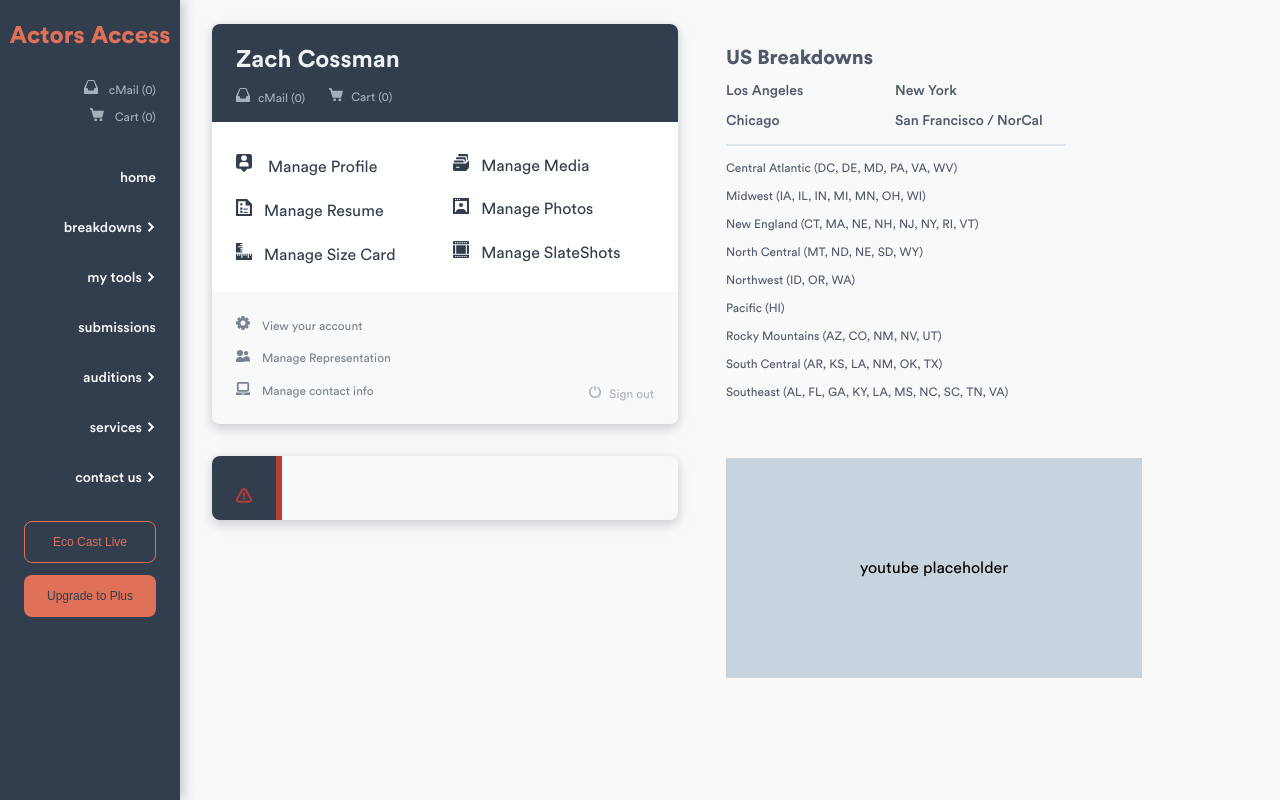
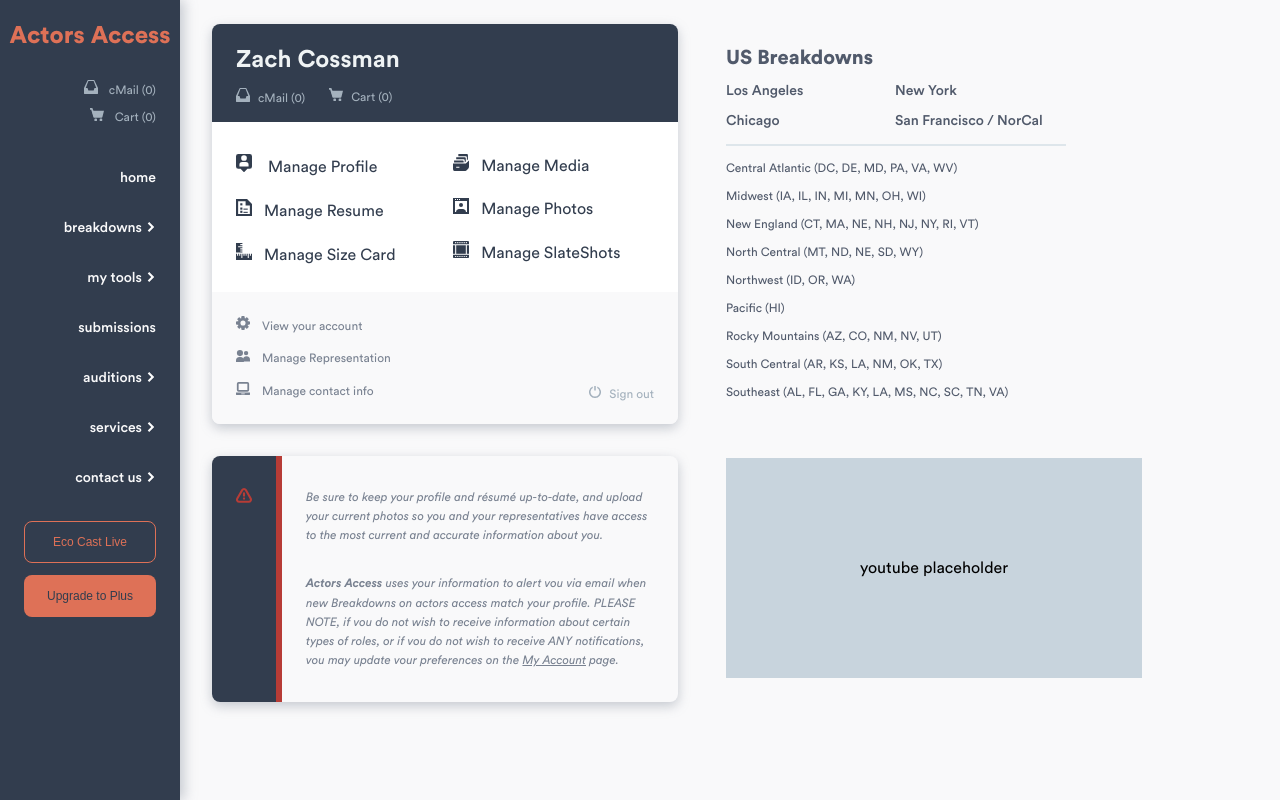
Before and after one commit to Zachcos/ActorsAccessRedesign, a Next.js app: page / in a window 1280 px wide. Built offline with nearby package versions, Linux system fonts and the light colour scheme.

Commit message:
Refactor AlertCard copy

```diff
--- a/pages/index.tsx
+++ b/pages/index.tsx
@@ -1,5 +1,6 @@
 import type { ReactElement } from 'react';
 import styled from 'styled-components';
+import { colors, font } from '../styles/variables';
 import UserCard from '../components/UserCard';
 import AlertCard from '../components/AlertCard';
 import UsBreakdowns from '../components/UsBreakdowns';
@@ -14,12 +15,45 @@
   }
 `;
 
+const CardCopy = styled.div`
+  ${font(12, 400, `${colors.neut_6}`, 'italic')};
+  p {
+    line-height: 1.2rem;
+    margin-bottom: 1.8rem;
+    &:last-child {
+      margin-bottom: 0;
+    }
+    i {
+      ${font(12, 800)};
+    }
+    a {
+      color: ${colors.neut_6};
+    }
+  }
+`;
+
 const Home = () => {
   return (
     <HomeWrapper>
       <div className='one'>
         <UserCard />
-        <AlertCard type={'danger'} />
+        <AlertCard type={'danger'}>
+          <CardCopy>
+            <p>
+              Be sure to keep your profile and résumé up-to-date, and upload
+              your current photos so you and your representatives have access to
+              the most current and accurate information about you.
+            </p>
+            <p>
+              <i>Actors Access</i> uses your information to alert vou via email
+              when new Breakdowns on actors access match your profile. PLEASE
+              NOTE, if vou do not wish to receive information about certain
+              types of roles, or if vou do not wish to receive ANY
+              notifications, vou may update vour preferences on the{' '}
+              <a href='#'>My Account</a> page.
+            </p>
+          </CardCopy>
+        </AlertCard>
       </div>
       <div className='two'>
         <UsBreakdowns />
```
